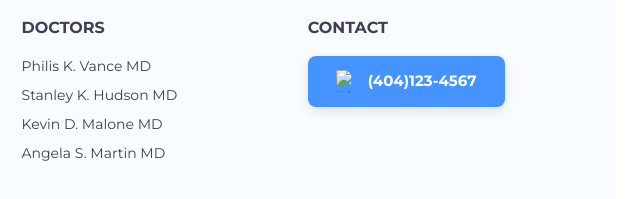
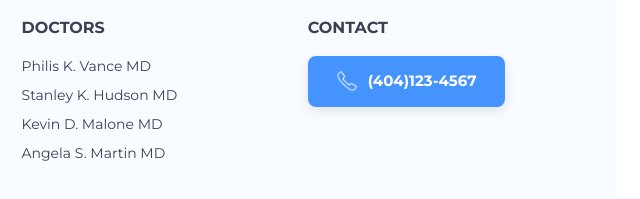
Before and after one commit to yuliialampeka/figma, a plain HTML site: page signup.html in a window 1280 px wide. Shown: the part 825-1024 px from the top of the page, 640-1280 px from the left. Drawn offline with Linux system fonts and the light colour scheme.

Commit message:
Оновлення трьох аркушів

```diff
--- a/signup.html
+++ b/signup.html
@@ -68,7 +68,7 @@
           <div class="footer-block contact">
             <h4>CONTACT</h4>
             <a href="tel:(404)123-4567" class="contact-button">
-              <img src="phone-icon.png" alt="Phone icon">
+              <img src="img/phone-icon.png" alt="Phone icon">
               <span class="contact-number">(404)123-4567</span>
             </a>
           </div>
```
Also changed, not shown: login.html (+1 -1 lines), services.html (+1 -1 lines).
